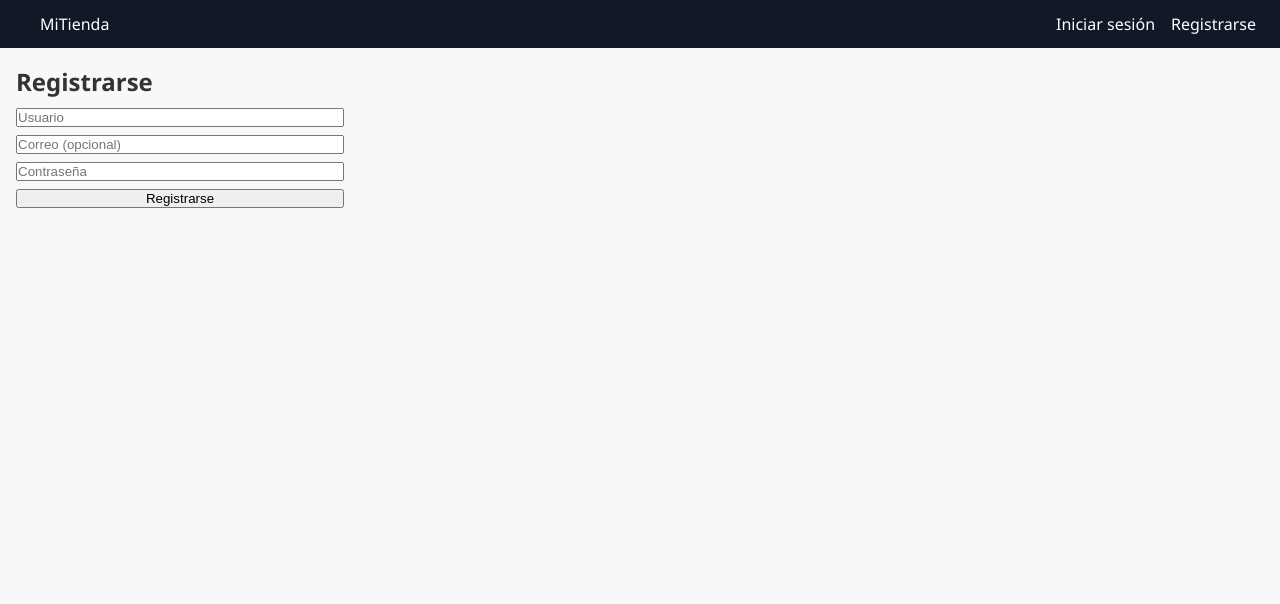
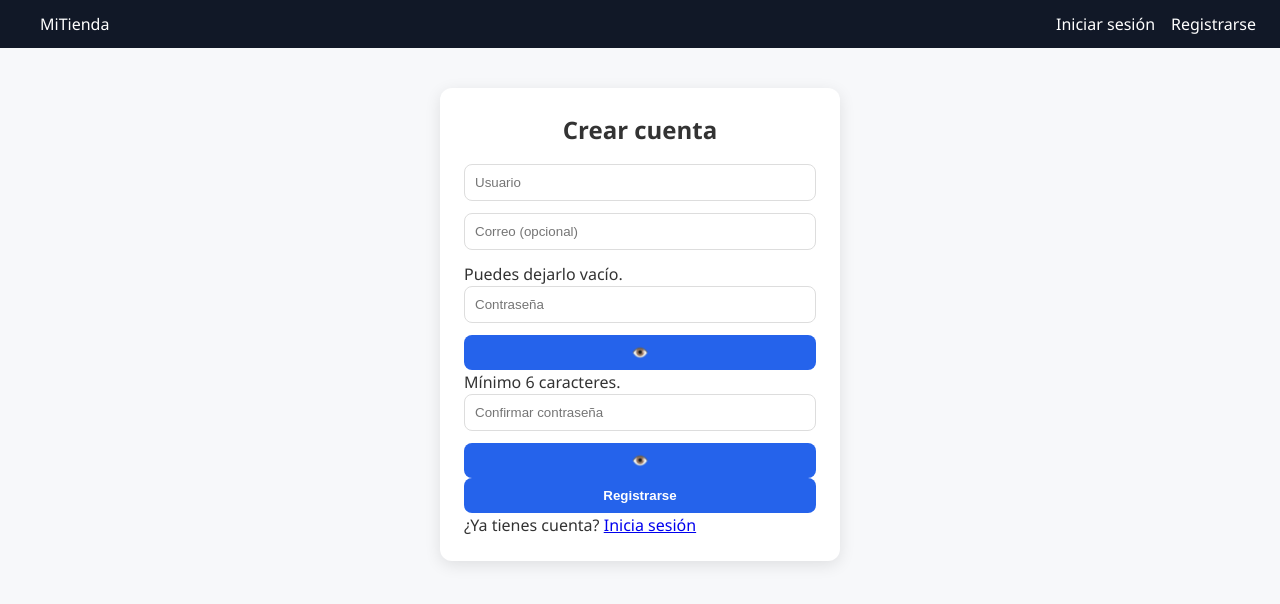
Before and after one commit to Patogol35/Hoy, a React (Vite) app: page /register in a window 1280 px wide. Shown: the top 604 px of the page. Built offline with nearby package versions, Linux system fonts and the light colour scheme; no server answers.

Commit message:
Update Register.jsx

```diff
--- a/src/pages/Register.jsx
+++ b/src/pages/Register.jsx
@@ -1,51 +1,129 @@
 import { useState } from "react";
 import { register as apiRegister } from "../api/api";
-import { useNavigate } from "react-router-dom";
+import { useNavigate, Link } from "react-router-dom";
+import "../App.css";
 
 export default function Register() {
-  const [form, setForm] = useState({ username: "", email: "", password: "" });
+  const [form, setForm] = useState({
+    username: "",
+    email: "",
+    password: "",
+    confirm: "",
+  });
   const [loading, setLoading] = useState(false);
+  const [errors, setErrors] = useState({});
   const navigate = useNavigate();
+  const [showPwd, setShowPwd] = useState(false);
+  const [showPwd2, setShowPwd2] = useState(false);
 
-  const handleSubmit = async (e) => {
-    e.preventDefault();
+  const validate = () => {
+    const e = {};
+    if (!form.username.trim()) e.username = "El usuario es obligatorio.";
+    if (form.password.length < 6) e.password = "Mínimo 6 caracteres.";
+    if (form.password !== form.confirm) e.confirm = "Las contraseñas no coinciden.";
+    setErrors(e);
+    return Object.keys(e).length === 0;
+  };
+
+  const handleSubmit = async (ev) => {
+    ev.preventDefault();
+    if (!validate()) return;
     setLoading(true);
     try {
-      const res = await apiRegister(form);
+      const res = await apiRegister({
+        username: form.username,
+        email: form.email || undefined, // opcional
+        password: form.password,
+      });
       if (res?.id) {
         alert("Usuario registrado ✅");
         navigate("/login");
       } else {
-        alert("Error al registrar");
+        alert(res?.detail || "No se pudo registrar.");
       }
-    } catch (e) {
-      alert(e.message);
+    } catch (err) {
+      alert(err.message || "Error del servidor.");
     } finally {
       setLoading(false);
     }
   };
 
+  const onChange = (e) => setForm({ ...form, [e.target.name]: e.target.value });
+
   return (
-    <form onSubmit={handleSubmit} style={{ padding: 16, display: "grid", gap: 8, maxWidth: 360 }}>
-      <h2>Registrarse</h2>
+    <form className="form-container" onSubmit={handleSubmit} noValidate>
+      <h2>Crear cuenta</h2>
+
+      <div className="input-group">
         <input
+          name="username"
           placeholder="Usuario"
           value={form.username}
-        onChange={(e) => setForm({ ...form, username: e.target.value })}
+          onChange={onChange}
+          aria-invalid={!!errors.username}
         />
+        {errors.username && <div className="error-text">{errors.username}</div>}
+      </div>
+
+      <div className="input-group">
         <input
+          name="email"
           type="email"
           placeholder="Correo (opcional)"
           value={form.email}
-        onChange={(e) => setForm({ ...form, email: e.target.value })}
+          onChange={onChange}
         />
+        <div className="helper">Puedes dejarlo vacío.</div>
+      </div>
+
+      <div className="input-group">
         <input
-        type="password"
+          name="password"
+          type={showPwd ? "text" : "password"}
           placeholder="Contraseña"
           value={form.password}
-        onChange={(e) => setForm({ ...form, password: e.target.value })}
+          onChange={onChange}
+          aria-invalid={!!errors.password}
         />
-      <button type="submit" disabled={loading}>{loading ? "Creando..." : "Registrarse"}</button>
+        <button
+          type="button"
+          className="toggle"
+          onClick={() => setShowPwd((s) => !s)}
+          aria-label={showPwd ? "Ocultar contraseña" : "Mostrar contraseña"}
+        >
+          {showPwd ? "🙈" : "👁️"}
+        </button>
+        <div className="helper">Mínimo 6 caracteres.</div>
+        {errors.password && <div className="error-text">{errors.password}</div>}
+      </div>
+
+      <div className="input-group">
+        <input
+          name="confirm"
+          type={showPwd2 ? "text" : "password"}
+          placeholder="Confirmar contraseña"
+          value={form.confirm}
+          onChange={onChange}
+          aria-invalid={!!errors.confirm}
+        />
+        <button
+          type="button"
+          className="toggle"
+          onClick={() => setShowPwd2((s) => !s)}
+          aria-label={showPwd2 ? "Ocultar confirmación" : "Mostrar confirmación"}
+        >
+          {showPwd2 ? "🙈" : "👁️"}
+        </button>
+        {errors.confirm && <div className="error-text">{errors.confirm}</div>}
+      </div>
+
+      <button type="submit" disabled={loading}>
+        {loading ? "Creando..." : "Registrarse"}
+      </button>
+
+      <p className="auth-switch">
+        ¿Ya tienes cuenta? <Link to="/login">Inicia sesión</Link>
+      </p>
     </form>
   );
 }
```
Lines whose indentation alone changed are shown as unchanged.
